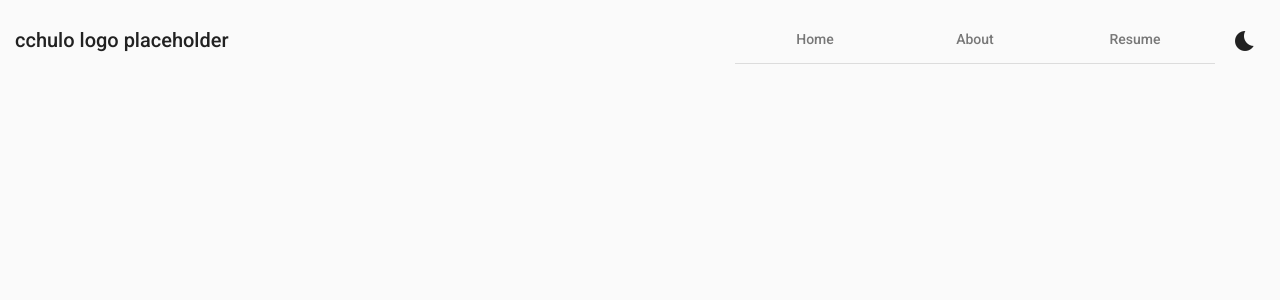
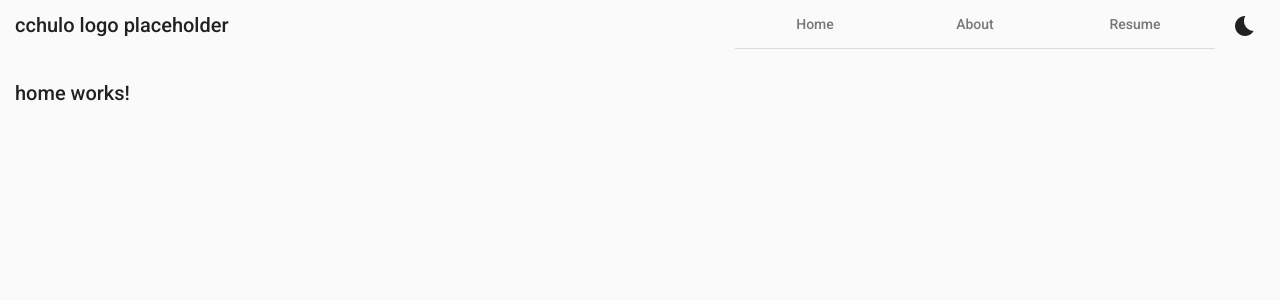
Before and after one commit to cchulo-archive/cchulo.codes, an Angular app in the folder cchulo.App/ClientApp/: page / in a window 1280 px wide. Shown: the top 300 px of the page. Built offline with nearby package versions, Linux system fonts and the light colour scheme.

Commit message:
fixed page layout

```diff
--- a/cchulo.App/ClientApp/src/app/app-routing.module.ts
+++ b/cchulo.App/ClientApp/src/app/app-routing.module.ts
@@ -1,7 +1,10 @@
 import { NgModule } from '@angular/core';
 import { Routes, RouterModule } from '@angular/router';
+import { HomeComponent } from './public-pages/components/home/home.component';
 
-const routes: Routes = [];
+const routes: Routes = [
+  { path: '', component: HomeComponent }
+];
 
 @NgModule({
   imports: [RouterModule.forRoot(routes)],
--- a/cchulo.App/ClientApp/src/app/app.component.html
+++ b/cchulo.App/ClientApp/src/app/app.component.html
@@ -8,7 +8,7 @@
 
   <mat-sidenav-content>
 
-    <div class="main">
+    <div class="main mat-elevation-z4">
       <div class="inner-main">
         <button mat-icon-button *ngIf="isMobileSize" (click)="sidenav.toggle()">
           <mat-icon>menu</mat-icon>
@@ -25,12 +25,15 @@
           <button mat-icon-button (click)="toggleTheme()" [color]="!isDarkTheme ? undefined : 'accent'">
             <mat-icon>bedtime</mat-icon>
           </button>
-
         </div>
       </div>
+
+      <div class="content">
+        <router-outlet></router-outlet>
+      </div>
+
+
     </div>
-
-    <router-outlet></router-outlet>
 
   </mat-sidenav-content>
 
--- a/cchulo.App/ClientApp/src/app/app.component.scss
+++ b/cchulo.App/ClientApp/src/app/app.component.scss
@@ -2,19 +2,28 @@
 
     max-width: 1920px;
     margin: auto;
+    height: 100%;
+    width: 100%;
 
     .inner-main {
         display: flex;
         justify-content: space-between;
         align-items: center;
         text-align: center;
-        margin: 15px;
+        margin-right: 15px;
+        margin-left: 15px;
     }
 
     .link {
         margin-right: 20px;
         cursor: pointer;
         font-size: 24px;
+    }
+
+    .content {
+        margin-left: 15px;
+        margin-right: 15px;
+        margin-top: 30px;
     }
 }
 
--- a/cchulo.App/ClientApp/src/app/app.module.ts
+++ b/cchulo.App/ClientApp/src/app/app.module.ts
@@ -7,6 +7,7 @@ import { BrowserAnimationsModule } from '@angular/platform-browser/animations';
 import { ServiceWorkerModule } from '@angular/service-worker';
 import { environment } from '../environments/environment';
 import { CoreModule } from './core/core.module';
+import { PublicPagesModule } from './public-pages/public-pages.module';
 
 @NgModule({
   declarations: [
@@ -17,7 +18,8 @@ import { CoreModule } from './core/core.module';
     AppRoutingModule,
     BrowserAnimationsModule,
     ServiceWorkerModule.register('ngsw-worker.js', { enabled: environment.production }),
-    CoreModule
+    CoreModule,
+    PublicPagesModule
   ],
   providers: [],
   bootstrap: [AppComponent]
--- a/cchulo.App/ClientApp/src/app/public-pages/components/home/home.component.html
+++ b/cchulo.App/ClientApp/src/app/public-pages/components/home/home.component.html
@@ -1 +1,3 @@
-<p>home works!</p>
+<div style="height: 100%;">
+    <p>home works!</p>
+</div>
--- a/cchulo.App/ClientApp/src/app/public-pages/public-pages.module.ts
+++ b/cchulo.App/ClientApp/src/app/public-pages/public-pages.module.ts
@@ -1,4 +1,5 @@
 import { NgModule } from '@angular/core';
+import { CoreModule } from '../core/core.module';
 import { CommonModule } from '@angular/common';
 import { HomeComponent } from './components/home/home.component';
 import { AboutComponent } from './components/about/about.component';
@@ -16,7 +17,8 @@ import { ResumeComponent } from './components/resume/resume.component';
     ResumeComponent
   ],
   imports: [
-    CommonModule
+    CommonModule,
+    CoreModule
   ]
 })
 export class PublicPagesModule { }
```
